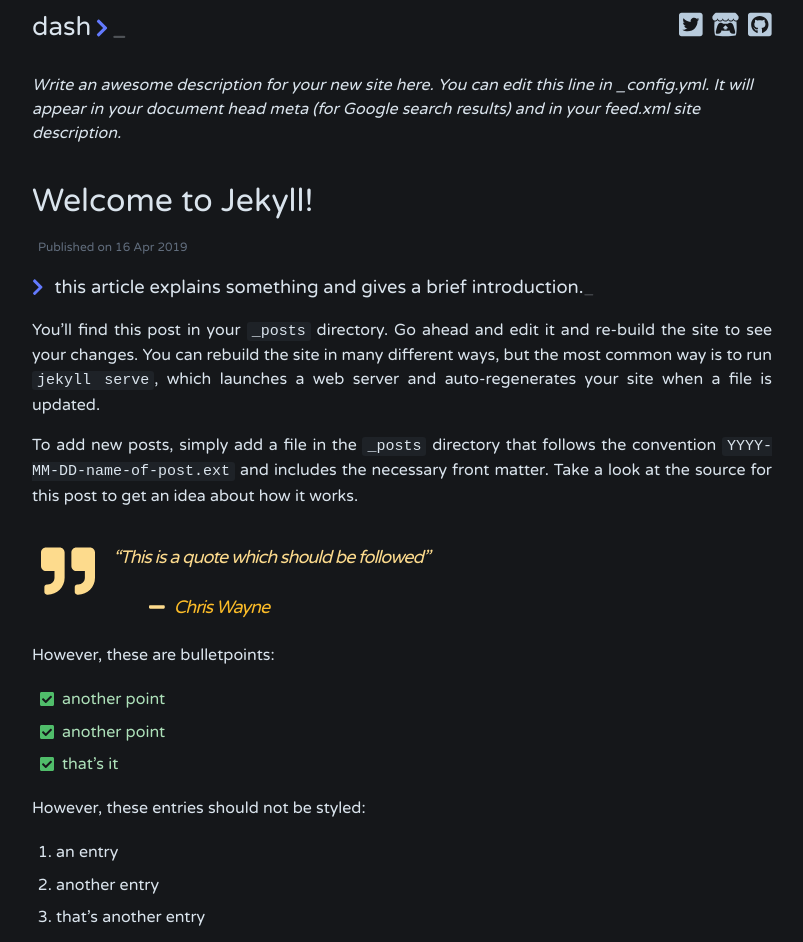
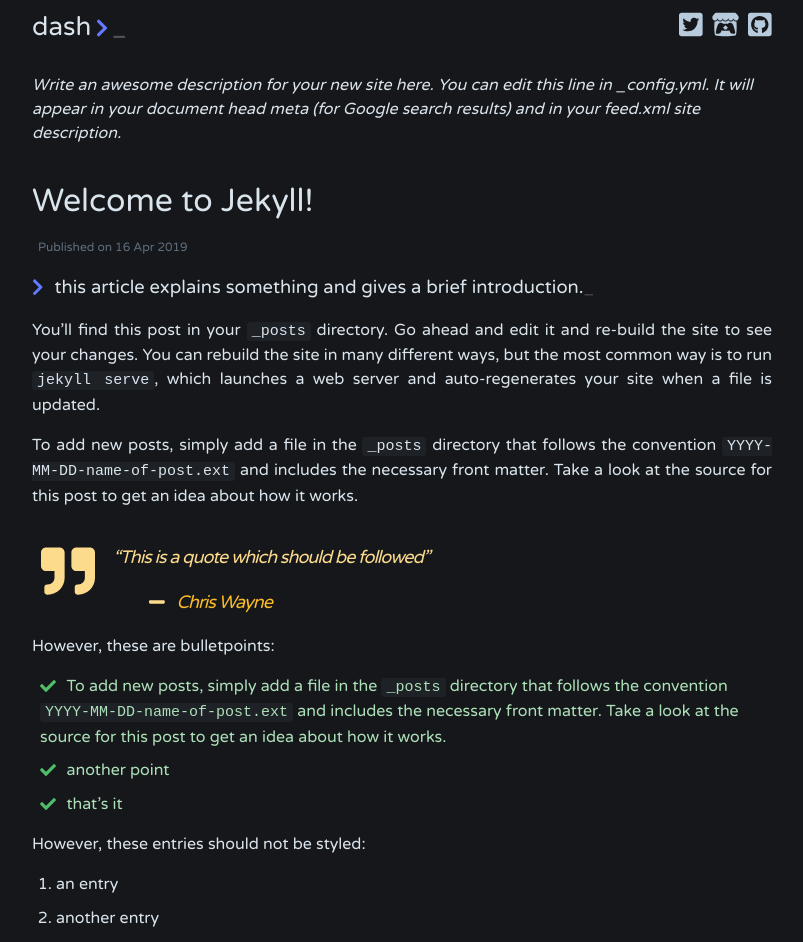
Before and after one commit to bitbrain/jekyll-dash, a Jekyll site: the page built from _posts/2019-04-16-welcome-to-jekyll2.md, in a window 1280 px wide. Shown: the top 942 px of the page, without its empty margins (238-1041 px from the left). Built offline with Jekyll 4.4.1, drawn with Linux system fonts in a browser that asks for light colours; nearby versions of some CDN libraries; comment, search, counter and statistics services are not loaded.

Commit message:
Cleanup theme

```diff
--- a/_posts/2019-04-16-welcome-to-jekyll2.md
+++ b/_posts/2019-04-16-welcome-to-jekyll2.md
@@ -14,7 +14,7 @@
 
 However, these are bulletpoints:
 
-* another point
+* To add new posts, simply add a file in the `_posts` directory that follows the convention `YYYY-MM-DD-name-of-post.ext` and includes the necessary front matter. Take a look at the source for this post to get an idea about how it works.
 * another point
 * that's it
 
--- a/_sass/dash.scss
+++ b/_sass/dash.scss
@@ -35,6 +35,8 @@
 // Import partials.
 @import
   "dash/fonts",
+  "dash/icons",
+  "dash/mixins",
   "dash/colors",
   "dash/animations",
   "dash/base",
--- /dev/null
+++ b/_sass/dash/_icons.scss
@@ -0,0 +1,7 @@
+// Font Awesome Icons
+
+$icon-quote-right: "\f10e";
+$icon-chevron-right: "\f054";
+$icon-check: "\f00c";
+$icon-minus: "\f068";
+$icon-flask: "\f0c3";
--- a/_sass/dash/_layout.scss
+++ b/_sass/dash/_layout.scss
@@ -22,16 +22,8 @@
     }
 
     &:before {
-      content: "\f054";
-      font-family: "Font Awesome 5 Free";
-      font-weight: 900;
-      font-style: normal;
-      font-variant: normal;
-      text-rendering: auto;
-      font-weight: 900;
-
-      display: none;
-      -webkit-font-smoothing: antialiased;
+      content: $icon-chevron-right;
+      @include font-awesome-icon;
     }
   }
 }
@@ -113,16 +105,8 @@
   }
 
   &:before {
-    content: "\f054";
-    font-family: "Font Awesome 5 Free";
-    font-weight: 900;
-    font-style: normal;
-    font-variant: normal;
-    text-rendering: auto;
-    font-weight: 900;
-
-    display: none;
-    -webkit-font-smoothing: antialiased;
+    content: $icon-chevron-right;
+    @include font-awesome-icon;
   }
 }
 
@@ -147,32 +131,26 @@
 
   ol > li {
     margin-left: 1em;
-    line-height: $base-line-height * 1.35;
+    text-align: left;
+    margin-bottom: 0.6em;
   }
 
   ul > li {
-    line-height: $base-line-height * 1.35;
+    text-align: left;
+    margin-bottom: 0.6em;
     color: lighten($color-green, 25%);
     list-style: none;
     margin-left: 0;
 
     svg {
       color: $color-green;
-      margin-right: 0.5em;
+      margin-right: 0.65em;
       margin-bottom: -1px;
     }
 
     &:before {
-      content: "\f14a";
-      font-family: "Font Awesome 5 Free";
-      font-weight: 900;
-      font-style: normal;
-      font-variant: normal;
-      text-rendering: auto;
-      font-weight: 900;
-
-      display: none;
-      -webkit-font-smoothing: antialiased;
+      content: $icon-check;
+      @include font-awesome-icon;
     }
   }
 
@@ -191,16 +169,8 @@
     color: lighten($color-yellow, 20%);
 
     &:before {
-      content: "\f10e";
-      font-family: "Font Awesome 5 Free";
-      font-weight: 900;
-      font-style: normal;
-      font-variant: normal;
-      text-rendering: auto;
-      font-weight: 900;
-
-      display: none;
-      -webkit-font-smoothing: antialiased;
+      content: $icon-quote-right;
+      @include font-awesome-icon;
     }
 
     & > svg.svg-inline--fa {
@@ -218,7 +188,7 @@
     li {
       color: $color-yellow;
       &:before {
-        content: "\f068";
+        content: $icon-minus;
       }
 
       & > svg {
@@ -329,25 +299,27 @@
     list-style: none;
     margin-left: 0;
 
+    a {
+      display: inline-block;
+      padding-top: 0.5em;
+      padding-bottom: 0.5em;
+    }
+    h3 {
+      display: inline-block;
+      margin: 0;
+    }
+
     & > svg.svg-inline--fa {
-      color: $color-blue;
-      margin-right: 0.5em;
-      float: left;
-      width: 25px;
-      height: 25px;
+      color: $color-green;
+      margin-right: 0.3em;
+      width: 22px;
+      height: 22px;
+      margin-bottom: -2px;
     }
 
     &:before {
-      content: "\f14b";
-      font-family: "Font Awesome 5 Free";
-      font-weight: 900;
-      font-style: normal;
-      font-variant: normal;
-      text-rendering: auto;
-      font-weight: 900;
-
-      display: none;
-      -webkit-font-smoothing: antialiased;
+      content: $icon-flask;
+      @include font-awesome-icon;
     }
   }
 }
--- /dev/null
+++ b/_sass/dash/_mixins.scss
@@ -0,0 +1,11 @@
+@mixin font-awesome-icon {
+  font-family: "Font Awesome 5 Free";
+  font-weight: 900;
+  font-style: normal;
+  font-variant: normal;
+  text-rendering: auto;
+  font-weight: 900;
+
+  display: none;
+  -webkit-font-smoothing: antialiased;
+}
```
